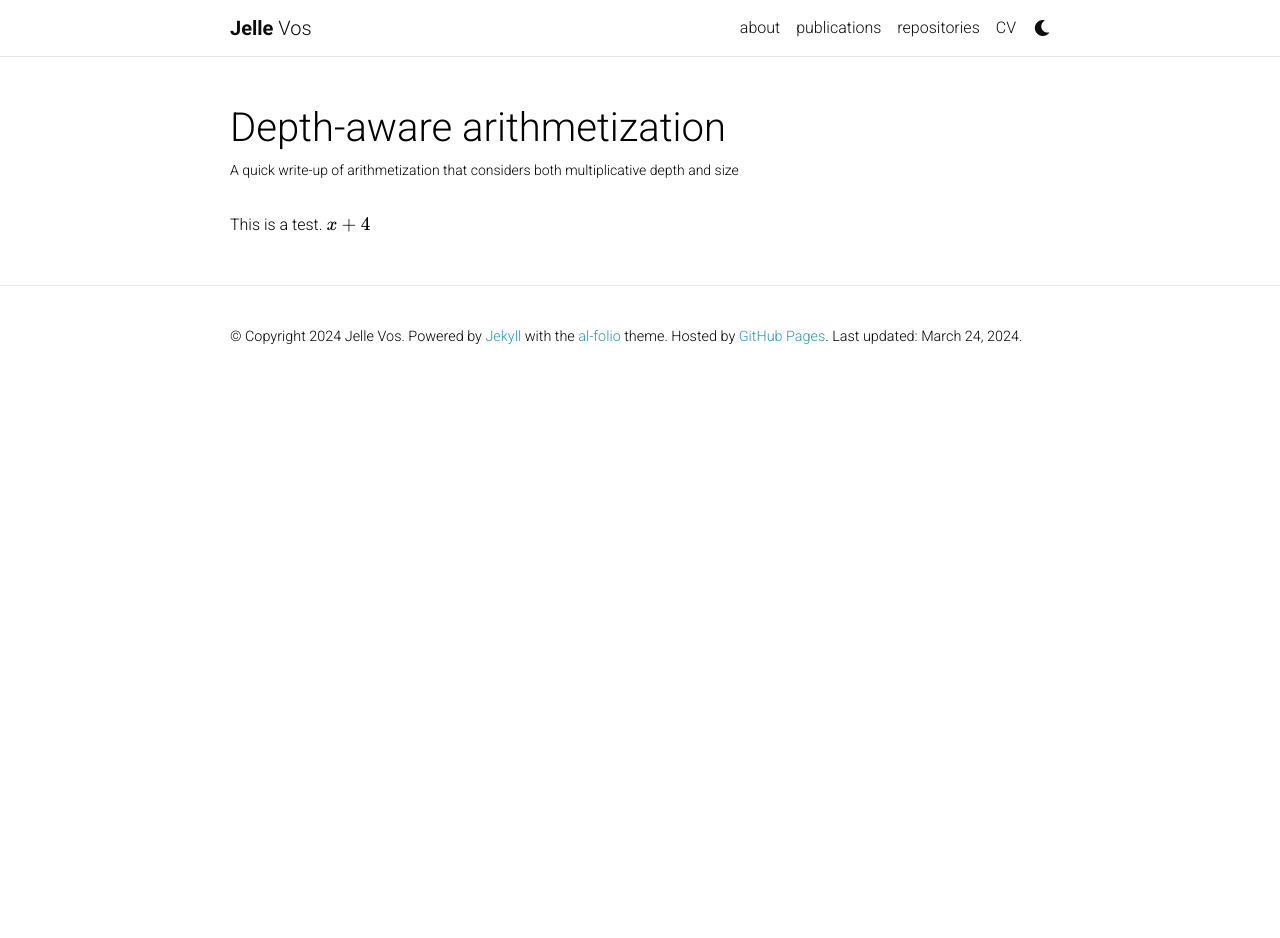
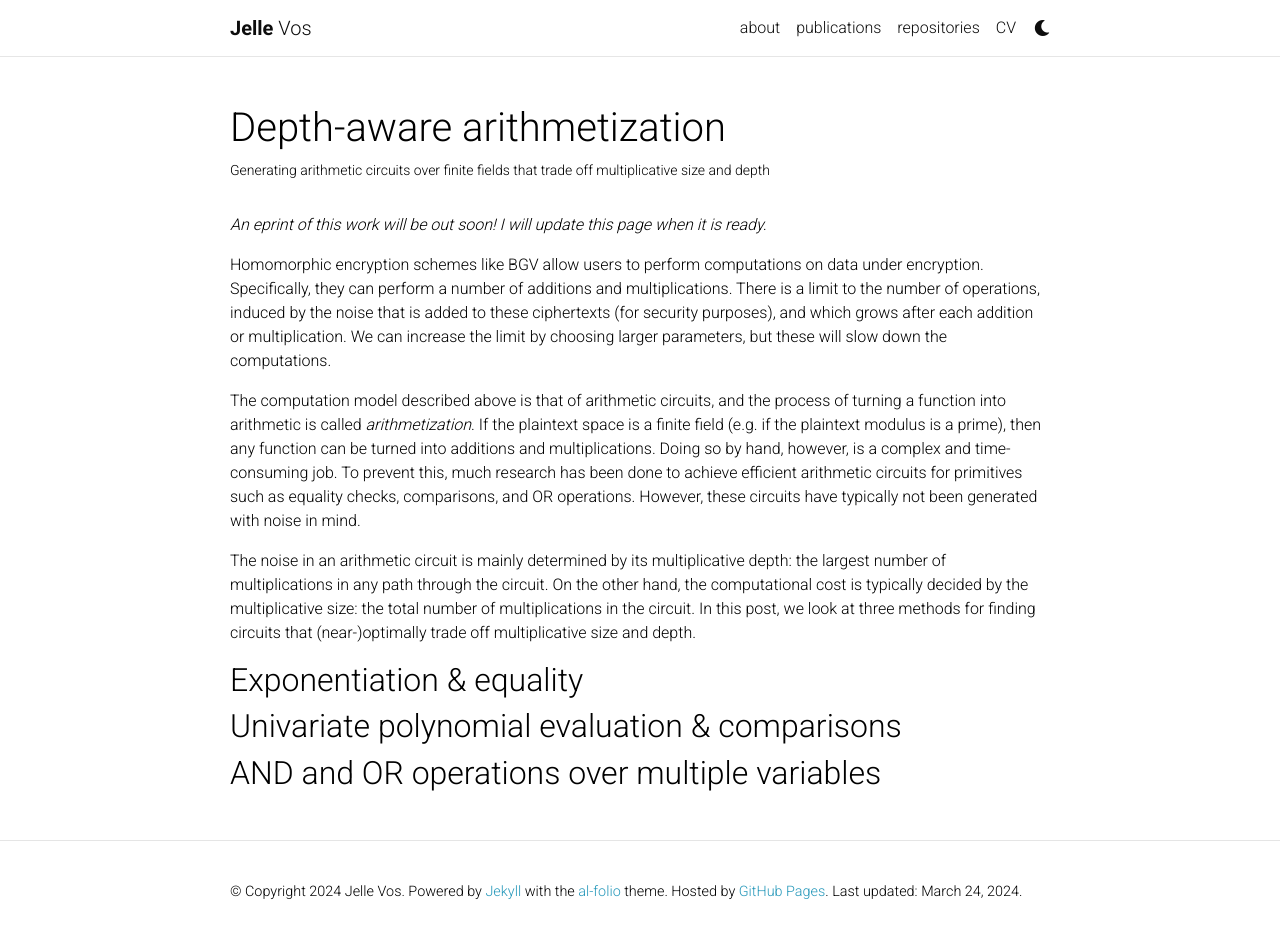
Before and after one commit to jellevos/jellevos.github.io, a Jekyll site: the page built from _projects/depth_aware_arithmetization.md, in a window 1280 px wide and 943 px high. Shown: the top 938 px of the window. Built offline with Jekyll 4.4.1, drawn with Linux system fonts in a browser that asks for light colours; comment, search, counter and statistics services are not loaded; a style sheet for code colours, icons or effects is not loaded.

Commit message:
Introduction

```diff
--- a/_projects/depth_aware_arithmetization.md
+++ b/_projects/depth_aware_arithmetization.md
@@ -1,11 +1,23 @@
 ---
 layout: page
 title: Depth-aware arithmetization
-description: A quick write-up of arithmetization that considers both multiplicative depth and size
+description: Generating arithmetic circuits over finite fields that trade off multiplicative size and depth
 img: assets/img/exponentiation.jpg
 importance: 1
 category: work
 ---
 
-This is a test.
-$$x + 4$$
+<i>An eprint of this work will be out soon! I will update this page when it is ready.</i>
+
+Homomorphic encryption schemes like BGV allow users to perform computations on data under encryption. Specifically, they can perform a number of additions and multiplications. There is a limit to the number of operations, induced by the noise that is added to these ciphertexts (for security purposes), and which grows after each addition or multiplication. We can increase the limit by choosing larger parameters, but these will slow down the computations.
+
+The computation model described above is that of arithmetic circuits, and the process of turning a function into arithmetic is called <i>arithmetization</i>. If the plaintext space is a finite field (e.g. if the plaintext modulus is a prime), then any function can be turned into additions and multiplications. Doing so by hand, however, is a complex and time-consuming job. To prevent this, much research has been done to achieve efficient arithmetic circuits for primitives such as equality checks, comparisons, and OR operations. However, these circuits have typically not been generated with noise in mind.
+
+The noise in an arithmetic circuit is mainly determined by its multiplicative depth: the largest number of multiplications in any path through the circuit. On the other hand, the computational cost is typically decided by the multiplicative size: the total number of multiplications in the circuit.
+In this post, we look at three methods for finding circuits that (near-)optimally trade off multiplicative size and depth.
+
+<h2>Exponentiation & equality</h2>
+
+<h2>Univariate polynomial evaluation & comparisons</h2>
+
+<h2>AND and OR operations over multiple variables</h2>
```
